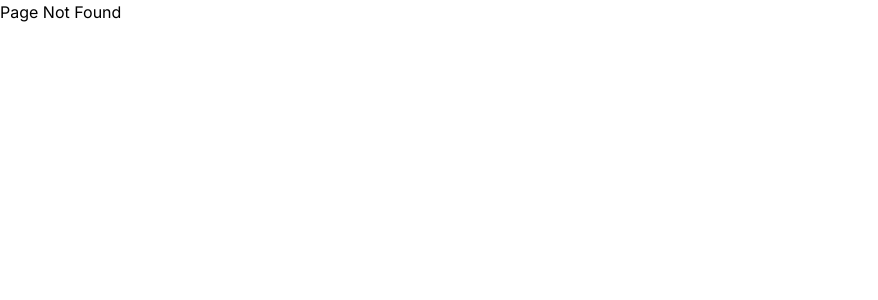
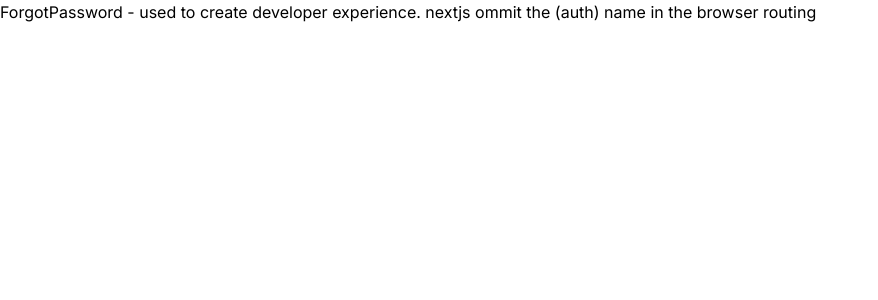
Before and after one commit to gemtunde/nextjs-14, a Next.js app: page /forgot-password in a window 1280 px wide. Before the commit this address had no page. Shown: the top 300 px of the page, without its empty margins (0-878 px from the left). Built offline with nearby package versions, Linux system fonts and the light colour scheme.

Commit message:
route groups

```diff
--- /dev/null
+++ b/src/app/(auth)/forgot-password/page.tsx
@@ -0,0 +1,14 @@
+import React from "react";
+
+type Props = {};
+
+const ForgotPassword = (props: Props) => {
+  return (
+    <div>
+      ForgotPassword - used to create developer experience. nextjs ommit the
+      (auth) name in the browser routing
+    </div>
+  );
+};
+
+export default ForgotPassword;
--- /dev/null
+++ b/src/app/(auth)/login/page.tsx
@@ -0,0 +1,9 @@
+import React from "react";
+
+type Props = {};
+
+const Login = (props: Props) => {
+  return <div>Login</div>;
+};
+
+export default Login;
--- /dev/null
+++ b/src/app/(auth)/register/page.tsx
@@ -0,0 +1,9 @@
+import React from "react";
+
+type Props = {};
+
+const Register = (props: Props) => {
+  return <div>Register</div>;
+};
+
+export default Register;
```
